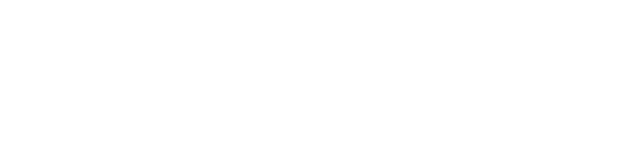
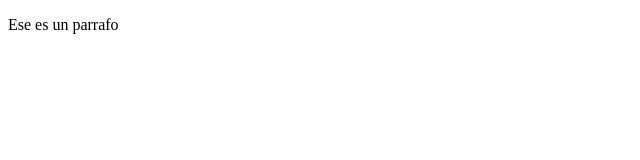
Before and after one commit to LauraSoriano0710/sistema-de-registro, a plain HTML site: page index.html in a window 1280 px wide. Shown: the whole page, without its empty margins (0-640 px from the left). Drawn offline with Linux system fonts and the light colour scheme.

Commit message:
actualiza el index agregando un parrafo

```diff
--- a/index.html
+++ b/index.html
@@ -7,5 +7,6 @@
 </head>
 <body>
     <script src="app.js"></script>
+    <p>Ese es un parrafo</p>
 </body>
 </html>
```
